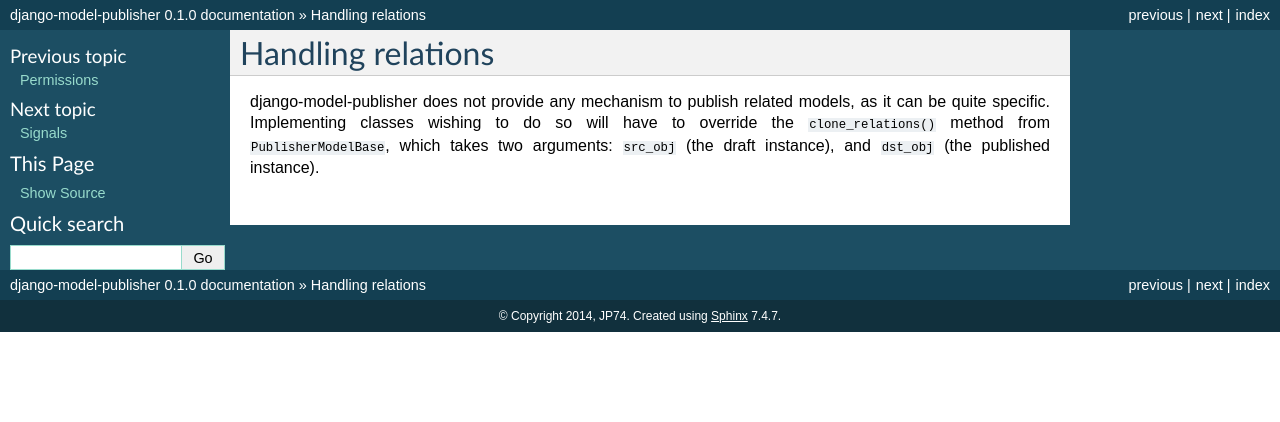
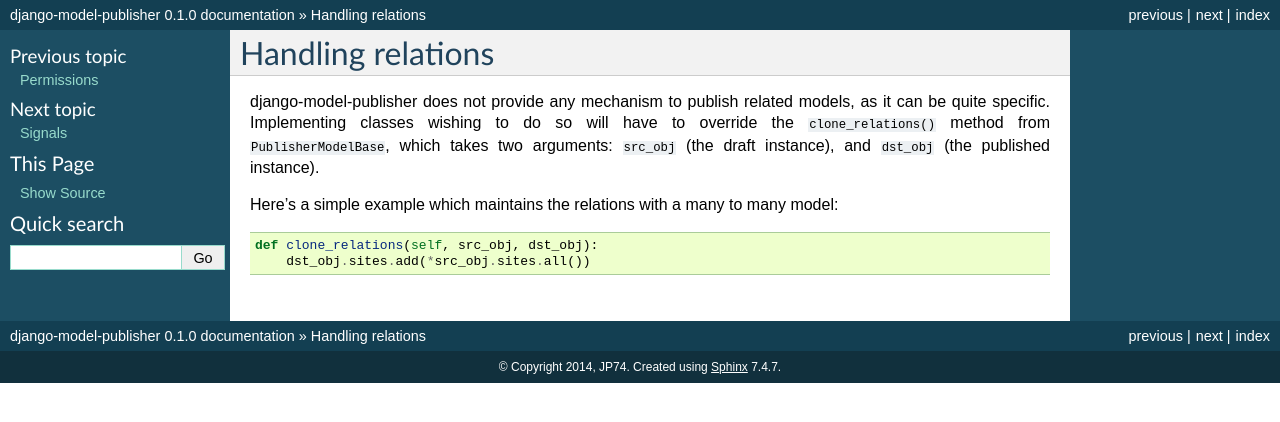
Before and after one commit to jp74/django-model-publisher, a Sphinx documentation site: the page built from docs/handling_relations.rst, in a window 1280 px wide. Shown: the top 422 px of the page. Built offline with Sphinx 7.4.7, drawn with Linux system fonts in a browser that asks for light colours; pages that are not in the unit, such as notebooks, are missing from menus.

Commit message:
Add an example on the how to handle relations doc page.

```diff
--- a/docs/handling_relations.rst
+++ b/docs/handling_relations.rst
@@ -4,3 +4,8 @@ Handling relations
 
 
 django-model-publisher does not provide any mechanism to publish related models, as it can be quite specific. Implementing classes wishing to do so will have to override the ``clone_relations()`` method from ``PublisherModelBase``, which takes two arguments: ``src_obj`` (the draft instance), and ``dst_obj`` (the published instance).
+
+Here's a simple example which maintains the relations with a many to many model::
+
+    def clone_relations(self, src_obj, dst_obj):
+        dst_obj.sites.add(*src_obj.sites.all())
```
